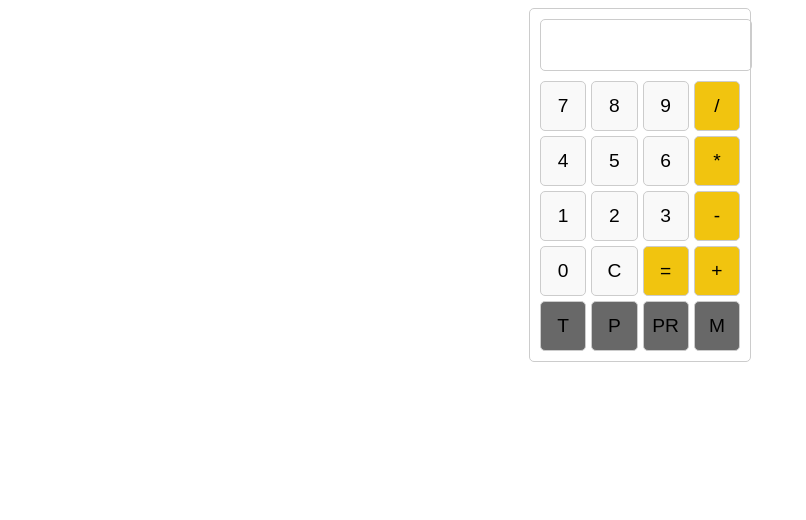
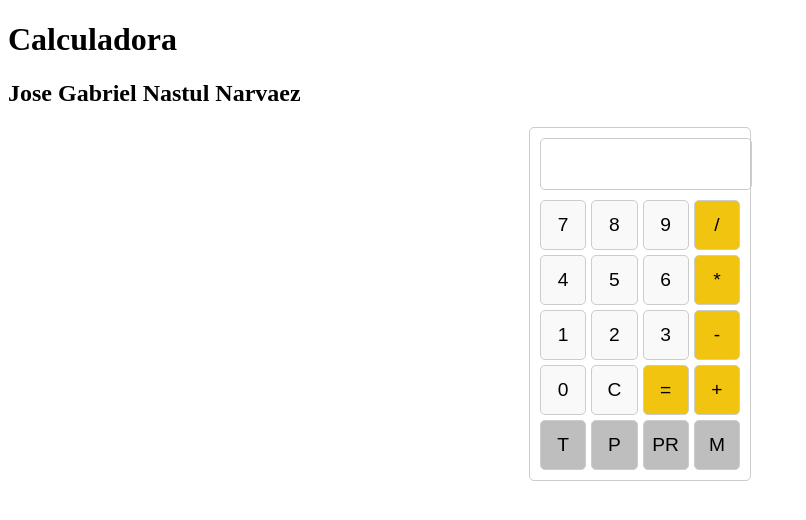
Before and after one commit to gabriel220801/Calculadora, a plain HTML site: page index.html in a window 1280 px wide. Shown: the whole page, without its empty margins (0-806 px from the left). Drawn offline with Linux system fonts and the light colour scheme.

Commit message:
Titulo Proyecto y Gitignore

```diff
--- a/index.html
+++ b/index.html
@@ -44,10 +44,10 @@
         }
 
         .button.operator2 {
-            background-color: #686868;
+            background-color: #bfbebe;
         }
         .button.operator2:hover {
-            background-color: #282929;
+            background-color: #676767;
         }
         .button:hover {
             background-color: #e0e0e0;
@@ -55,6 +55,10 @@
     </style>
 </head>
 <body>
+    <div class="container">
+        <h1>Calculadora</h1>
+        <h2>Jose Gabriel Nastul Narvaez</h2>
+    </div>
     <div class="calculator">
         <div id="display" class="display"></div>
         <div class="buttons">
```
Also changed, not shown: 1 other file.
